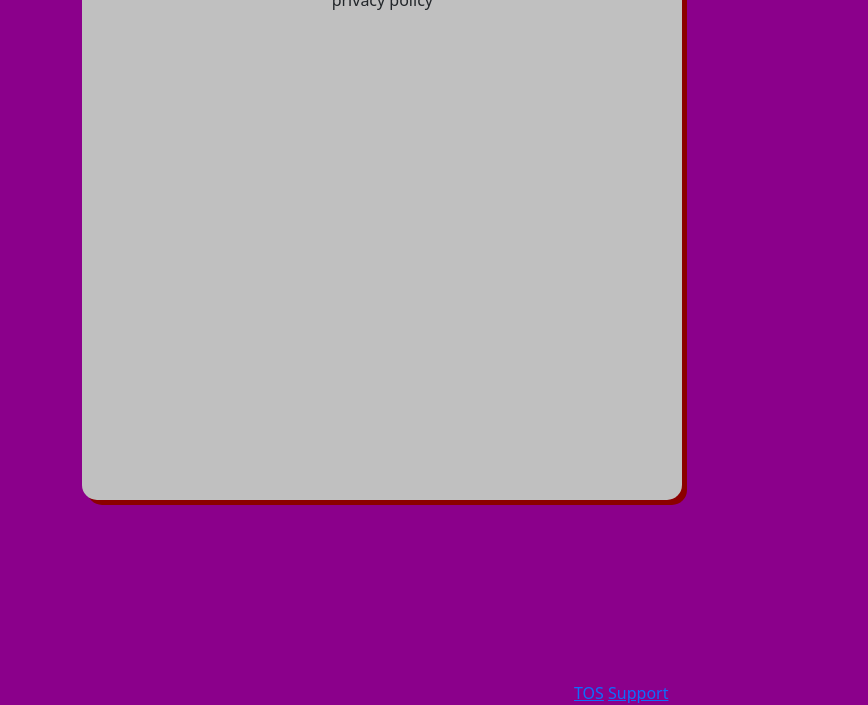
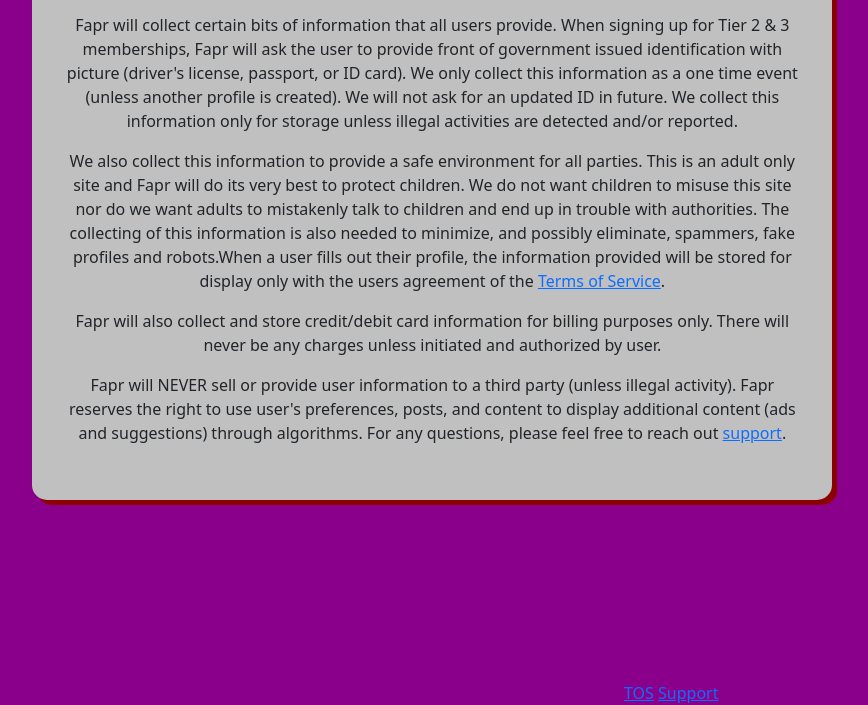
Before and after one commit to mnoon83/The_beginning, a website: page public/html/privacy.html in a window 1280 px wide. Shown: the part 238-943 px from the top of the page, without its empty margins (326-1194 px from the left). Drawn offline with nearby package versions, Linux system fonts and the light colour scheme.

Commit message:
PP and added hr

```diff
--- a/public/css/privacy.css
+++ b/public/css/privacy.css
@@ -23,19 +23,19 @@
   display: inline-block;
   text-align: center;
   height: 600px;
-  width: 600px;
+  width: 800px;
   margin: 1rem;
   padding: 2rem;
   border-radius: 15px;
   background: #c0c0c0;
   box-shadow: 5px 5px 0px 0px #8B0000;
   margin-top: 50px;
-  margin-left: -125px;
+  margin-left: -175px;
 }
 
 .footer {
   text-align: center;
   display: flex;
-  margin-left: 900px;
+  margin-left: 950px;
   margin-top: 165px;
 }
--- a/public/html/privacy.html
+++ b/public/html/privacy.html
@@ -33,7 +33,14 @@
         <div class="login">
           <form>
             <h1 class="form">Fapr Privacy Policy</h1>
-            privacy policy
+            <hr>
+            <p>Fapr will collect certain bits of information that all users provide. When signing up for Tier 2 & 3 memberships, Fapr will ask the user to provide front of government issued identification with picture (driver's license, passport, or ID card). We only collect this information as a one time event (unless another profile is created). We will not ask for an updated ID in future. We collect this information only for storage unless illegal activities are detected and/or reported.
+            <p> We also collect this information to provide a safe environment for all parties. This is an adult only site and Fapr will do its very best to protect children. We do not want children to misuse this site nor do we want adults to mistakenly talk to children and end up in trouble with authorities. The collecting of this information is also needed to minimize, and possibly eliminate, spammers, fake profiles and robots.When a user fills out their profile, the information provided will be stored for display only with the users agreement
+            of the <a href="./tos.html">Terms of Service</a>.
+            <p>
+            Fapr will also collect and store credit/debit card information for billing purposes only. There will never be any charges unless initiated and authorized by user.
+            <p>
+            Fapr will NEVER sell or provide user information to a third party (unless illegal activity). Fapr reserves the right to use user's preferences, posts, and content to display additional content (ads and suggestions) through algorithms. For any questions, please feel free to reach out <a href="./support.html">support</a>.</p>
           </form>
         </div>
       </div>
```
Also changed, not shown: public/html/about.html (+1 -1 lines), public/html/members.html (+1 -10 lines), public/html/points.html (+1 -1 lines), public/html/support.html (+1 -1 lines), public/html/tos.html (+1 -1 lines).
